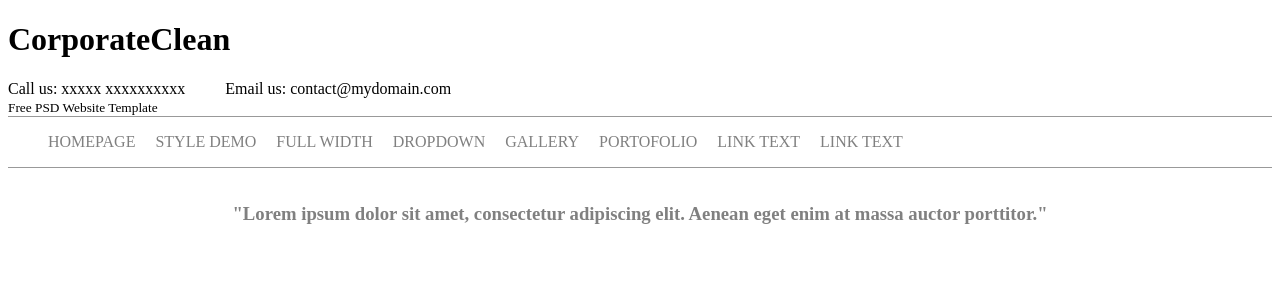
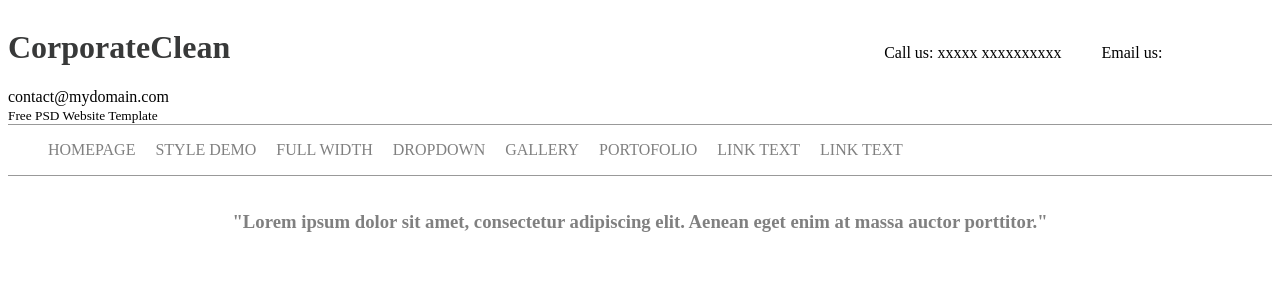
Before and after one commit to RetineCocaj/BI_19-20_Gr8, a PHP site: page / in a window 1280 px wide. Shown: the top 300 px of the page. Run offline with PHP 8.4, Linux system fonts and the light colour scheme.

Commit message:
Update stilizimiCSS.css

```diff
--- a/stilizimiCSS.css
+++ b/stilizimiCSS.css
@@ -13,6 +13,16 @@ font-family: "Garamond" sans-serif ;
     color: dimgrey;
     padding: 0 1em 0 1em;
 
+}
+header {
+	border-bottom: 0 solid #000;
+}
+header > h1 {
+	display: inline-block;
+    color: #383939;
+}
+header span {
+	margin-left: 650px;
 }
 small{
     padding:;
```
